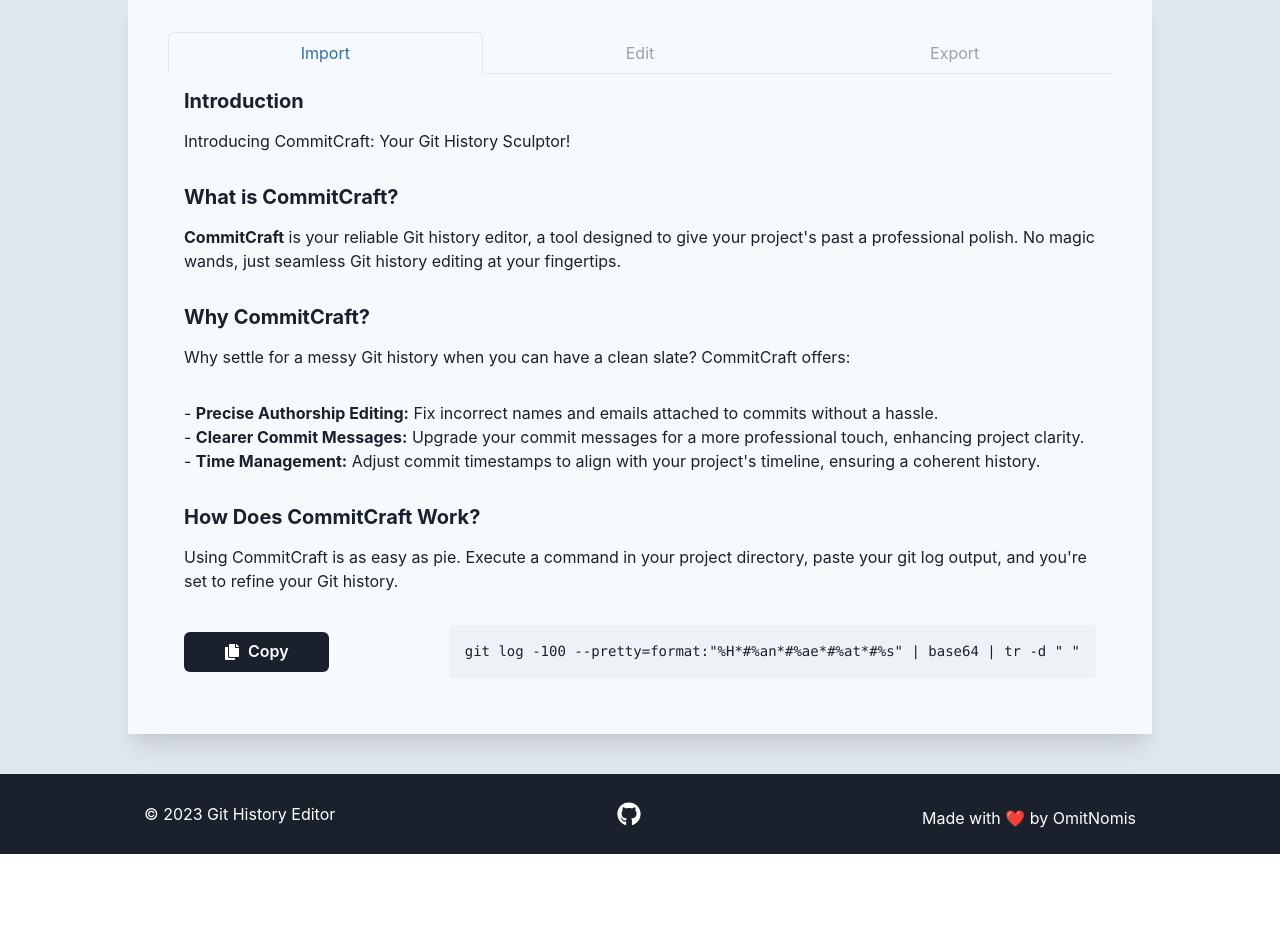
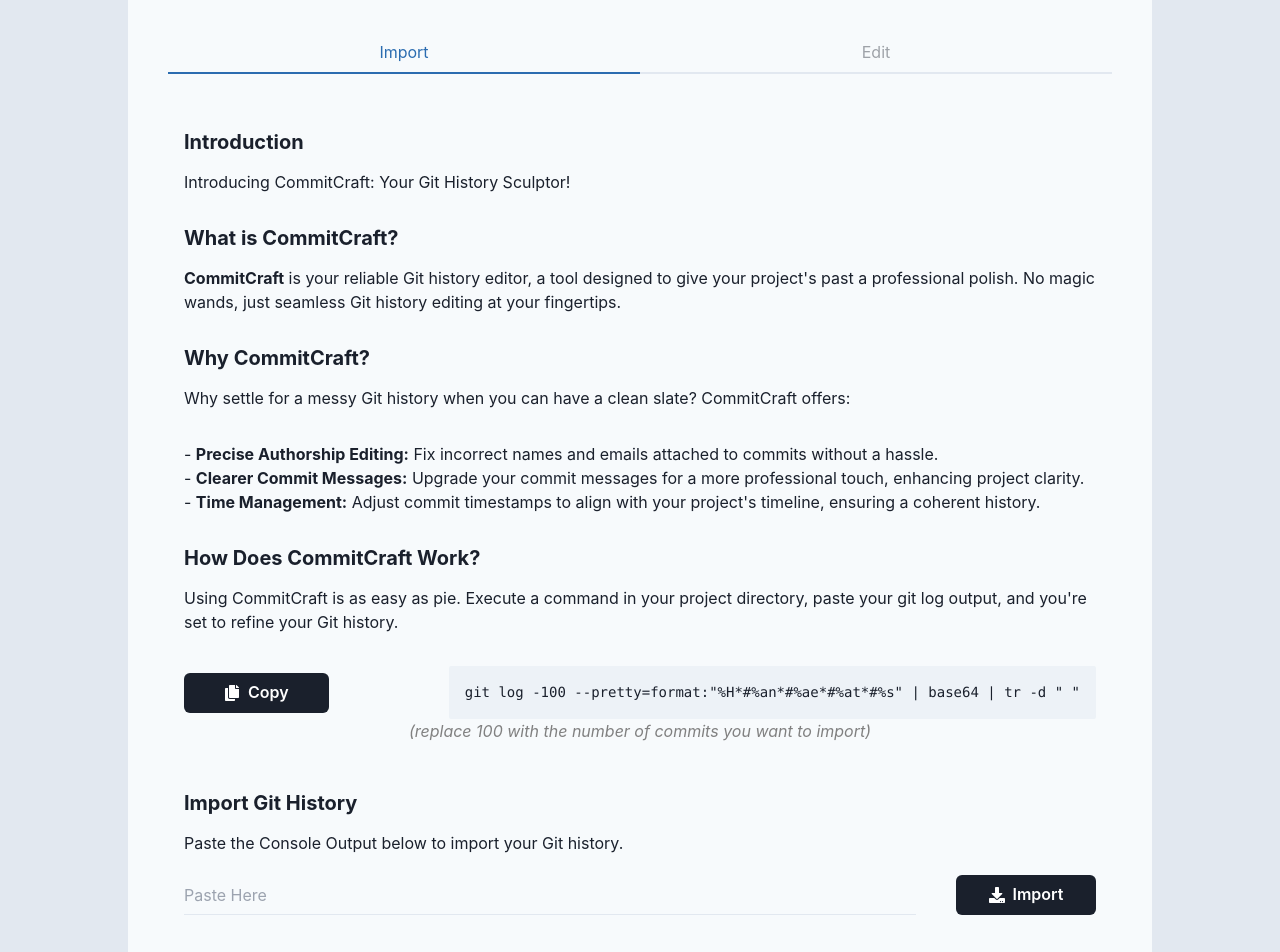
Before and after one commit to OmitNomis/git-history-editor, a React (Vite) app: page / in a window 1280 px wide. Shown: the part 160-1112 px from the top of the page. Before the commit the page ends 1014 px from the top, so only its background shows below. Built offline with nearby package versions, Linux system fonts and the light colour scheme.

Commit message:
configure input form

```diff
--- a/src/components/AppIntroduction.tsx
+++ b/src/components/AppIntroduction.tsx
@@ -1,14 +1,28 @@
-import { Box, Button, Code, Flex, Heading, Text } from "@chakra-ui/react";
-import { FaCopy } from "react-icons/fa";
+import { useState, FC } from 'react'
+import { Box, Button, Code, Flex, Heading, Text, Input } from "@chakra-ui/react";
+import { FaCopy, FaDownload } from "react-icons/fa";
 
-export const AppIntroduction = () => {
-    const handleClick = () => {
+
+interface AppIntroductionProps {
+    handleImport: (output: string) => void;
+}
+
+export const AppIntroduction: FC<AppIntroductionProps> = ({ handleImport }) => {
+
+    const [consoleOutput, setConsoleOutput] = useState<string>("");
+
+    const handleCodeCopy = () => {
         const gitLogCommand = 'git log -100 --pretty=format:"%H*#%an*#%ae*#%at*#%s" | base64 | tr -d "\n"';
         navigator.clipboard.writeText(gitLogCommand);
     };
 
+    const handleFormSubmit = (event: React.FormEvent<HTMLFormElement>) => {
+        event.preventDefault();
+        handleImport(consoleOutput);
+    }
+
     return (
-        <Flex flexDir="column" gap={8}>
+        <Flex flexDir="column" gap={8} as={'section'}>
             <Box>
                 <Heading size="md" mb={4}>
                     Introduction
@@ -54,10 +68,11 @@ export const AppIntroduction = () => {
             </Box>
             <Box>
                 <Flex alignItems="center" justifyContent={'space-between'}>
-                    <Button bg="gray.800" color="white" onClick={handleClick} leftIcon={<FaCopy />} px={10} mr={10}
+                    <Button bg="gray.800" color="white" onClick={handleCodeCopy} leftIcon={<FaCopy />} px={10} mr={10}
                     >
                         Copy
                     </Button>
+
                     <Code
                         colorScheme="gray"
                         overflowX={"scroll"}
@@ -67,6 +82,30 @@ export const AppIntroduction = () => {
 
                     />
                 </Flex>
+                <Text color={"GrayText"} textAlign="center">
+                    <i>(replace 100 with the number of commits you want to import)</i>
+                </Text>
+            </Box>
+            <Box as="form" onSubmit={handleFormSubmit} mt={4}>
+                <Box mb={5}>
+                    <Heading size={"md"} mb={4}>
+                        Import Git History
+                    </Heading>
+                    <Text>
+                        Paste the Console Output below to import your Git history.
+                    </Text>
+                </Box>
+                <Flex>
+                    <Input
+                        value={consoleOutput}
+                        onChange={(event) => setConsoleOutput(event.target.value)}
+                        placeholder="Paste Here"
+                        variant={"flushed"}
+                    />
+                    <Button bg={"gray.800"} color="white" type="submit" leftIcon={<FaDownload />} px={10} ml={10}>
+                        Import
+                    </Button>
+                </Flex>
             </Box>
         </Flex>
     );
--- a/src/screen/AppContent.tsx
+++ b/src/screen/AppContent.tsx
@@ -1,34 +1,34 @@
 import { FC, useState } from "react";
-import { Flex, Box, Container, Heading, Text, Tabs, TabList, Tab, TabPanel, TabPanels } from '@chakra-ui/react'
+import { Container, Tabs, TabList, Tab, TabPanel, TabPanels } from '@chakra-ui/react'
 import { AppIntroduction } from "../components/AppIntroduction";
 
 
 export const AppContent: FC = () => {
 
     const [tabIndex, setTabIndex] = useState(0);
+    const [consoleOutput, setConsoleOutput] = useState<string>("");
 
     const handleTabsChange = (index: number) => {
         setTabIndex(index);
     }
-
+    const handleImport = (output: string) => {
+        console.log(output)
+        setConsoleOutput(output);
+    }
 
     return (
-        <Container background={'gray.50'} shadow={"xl"} my={10} maxW={'container.lg'} p={10}>
-            <Tabs tabIndex={tabIndex} onChange={handleTabsChange} isFitted variant={"enclosed"}>
-                <TabList>
+        <Container background={'gray.50'} my={10} maxW={'container.lg'} p={10}>
+            <Tabs tabIndex={tabIndex} onChange={handleTabsChange} isFitted variant={"line"}>
+                <TabList mb={10}>
                     <Tab>Import</Tab>
                     <Tab isDisabled>Edit</Tab>
-                    <Tab isDisabled>Export</Tab>
                 </TabList>
                 <TabPanels>
                     <TabPanel>
-                        <AppIntroduction />
+                        <AppIntroduction handleImport={handleImport} />
                     </TabPanel>
                     <TabPanel>
                         <>Hello World</>
-                    </TabPanel>
-                    <TabPanel>
-                        <>Hello World2</>
                     </TabPanel>
                 </TabPanels>
             </Tabs>
```
